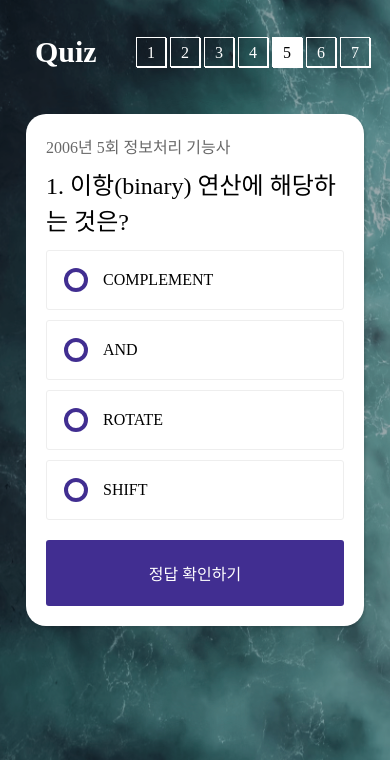
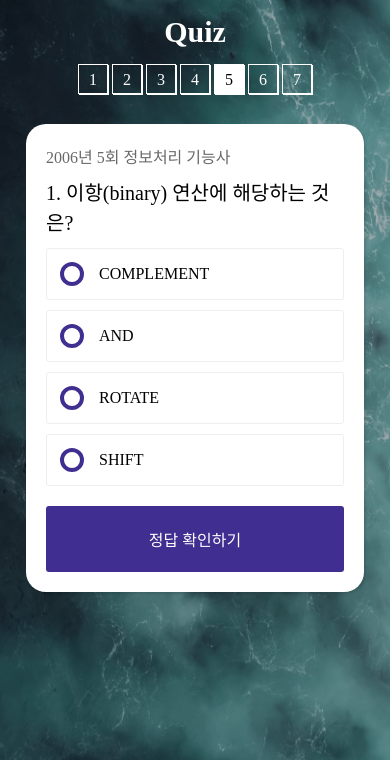
Before and after one commit to rlanrid/wab2024, a PHP site: page /javascript/quiz/quizEffect05.html in a window 390 px wide. Shown: the top 760 px of the page. Run offline with PHP 8.4, Linux system fonts and the light colour scheme; some web fonts are replaced.

Commit message:
2023.09.14

```diff
--- a/javascript/quiz/assets/css/quiz.css
+++ b/javascript/quiz/assets/css/quiz.css
@@ -505,8 +505,15 @@
 }
 
 @media (max-width: 600px){
-    #header h1 {
+    #header {
+        flex-direction: column;
+    }
+    #header h1 a {
         padding: 15px;
+    }
+    #header nav {
+        padding-right: 0;
+        margin-bottom: 20px;
     }
     #header nav li a {
         width: 30px;
@@ -532,6 +539,8 @@
     }
     .quiz__question {
         margin-bottom: 10px;
+        line-height: 1.5;
+        font-size: 20px;
     }
     .quiz__question em {
         font-size: 20px;
@@ -548,4 +557,7 @@
     .quiz__desc {
         padding: 14px;
     }
+    .quiz__choice label span {
+        padding: 13px;
+    }
 }
--- a/javascript/quiz/quizEffect01.html
+++ b/javascript/quiz/quizEffect01.html
@@ -20,9 +20,6 @@
                 <li><a href="quizEffect05.html">5</a></li>
                 <li><a href="quizEffect06.html">6</a></li>
                 <li><a href="quizEffect07.html">7</a></li>
-                <li><a href="quizEffect100.html">100</a></li>
-                <li><a href="quizEffect44.html">정</a></li>
-                <li><a href="quizEffect55.html">웹</a></li>
             </ul>
         </nav>
     </header>
--- a/javascript/quiz/quizEffect03.html
+++ b/javascript/quiz/quizEffect03.html
@@ -15,7 +15,7 @@
         <nav>
             <ul>
                 <li><a href="quizEffect01.html">1</a></li>
-                <li><a href="#">2</a></li>
+                <li><a href="quizEffect02.html">2</a></li>
                 <li class="active"><a href="#">3</a></li>
                 <li><a href="quizEffect04.html">4</a></li>
                 <li><a href="quizEffect05.html">5</a></li>
--- a/javascript/quiz/quizEffect05.html
+++ b/javascript/quiz/quizEffect05.html
@@ -17,8 +17,8 @@
                 <li><a href="quizEffect01.html">1</a></li>
                 <li><a href="quizEffect02.html">2</a></li>
                 <li><a href="quizEffect03.html">3</a></li>
-                <li><a href="#">4</a></li>
-                <li class="active"><a href="quizEffect05.html">5</a></li>
+                <li><a href="quizEffect04.html">4</a></li>
+                <li class="active"><a href="#">5</a></li>
                 <li><a href="quizEffect06.html">6</a></li>
                 <li><a href="quizEffect07.html">7</a></li>
             </ul>
```
